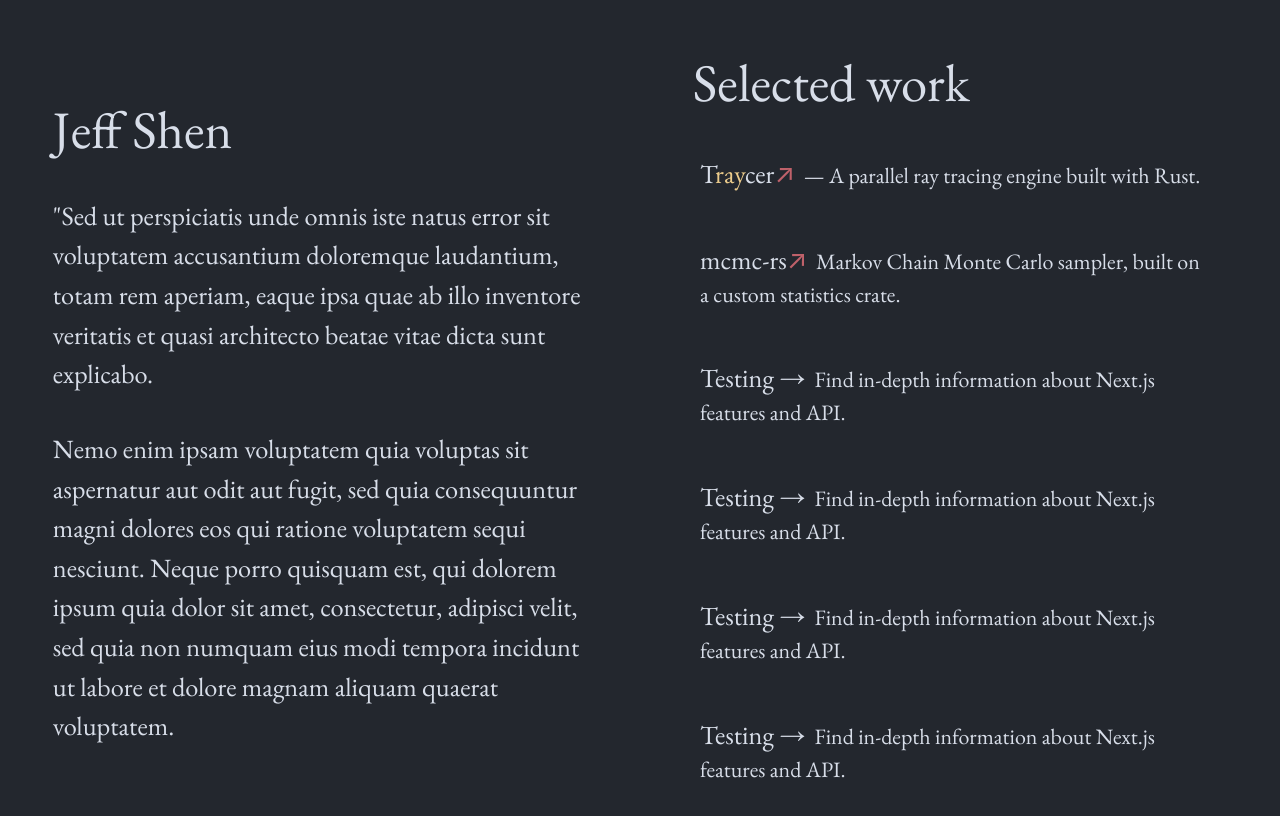
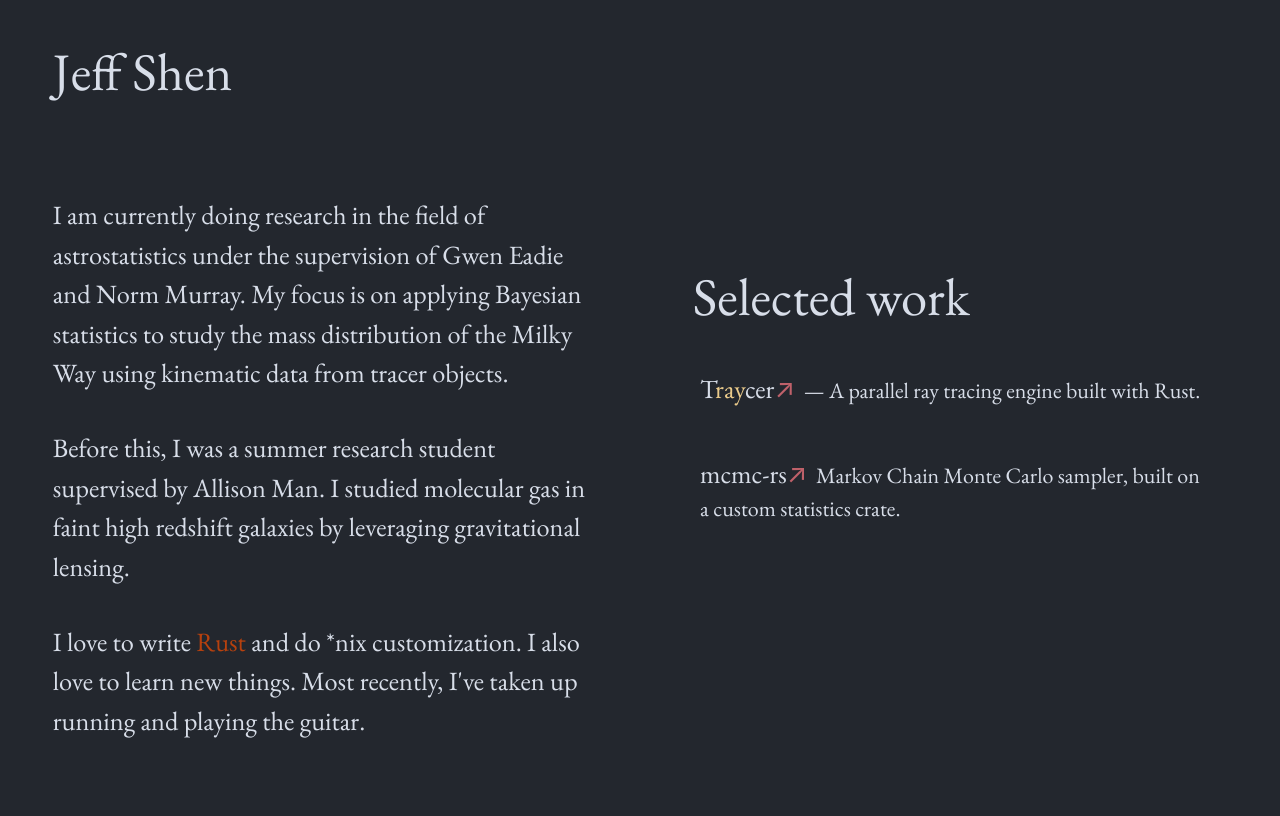
Before and after one commit to al-jshen/al-jshen.github.io, a Next.js app: page / in a window 1280 px wide. Shown: the top 816 px of the page. Built offline with nearby package versions, Linux system fonts and the light colour scheme.

Commit message:
added short description of work

```diff
--- a/pages/about.js
+++ b/pages/about.js
@@ -1,19 +1,33 @@
 export default function About() {
   return (
     <div className="column">
-      <h1 className="title">Jeff Shen</h1>
+      <div style={{ display: "inline" }}>
+        <h1 className="title">Jeff Shen</h1>
+        <p>&nbsp;</p>
+      </div>
       <p>
-        "Sed ut perspiciatis unde omnis iste natus error sit voluptatem
-        accusantium doloremque laudantium, totam rem aperiam, eaque ipsa quae ab
-        illo inventore veritatis et quasi architecto beatae vitae dicta sunt
-        explicabo.
+        I am currently doing research in the field of astrostatistics under the
+        supervision of{" "}
+        <a href="https:/www.astro.utoronto.ca/~eadie/cover.html">Gwen Eadie</a>{" "}
+        and <a href="https://www.cita.utoronto.ca/~murray/">Norm Murray</a>. My
+        focus is on applying Bayesian statistics to study the mass distribution
+        of the Milky Way using kinematic data from tracer objects.
       </p>
       <p>
-        Nemo enim ipsam voluptatem quia voluptas sit aspernatur aut odit aut
-        fugit, sed quia consequuntur magni dolores eos qui ratione voluptatem
-        sequi nesciunt. Neque porro quisquam est, qui dolorem ipsum quia dolor
-        sit amet, consectetur, adipisci velit, sed quia non numquam eius modi
-        tempora incidunt ut labore et dolore magnam aliquam quaerat voluptatem.
+        Before this, I was a summer research student supervised by{" "}
+        <a href="https://www.dunlap.utoronto.ca/dunlap-people/dr-allison-man/">
+          Allison Man
+        </a>
+        . I studied molecular gas in faint high redshift galaxies by leveraging
+        gravitational lensing.
+      </p>
+      <p>
+        I love to write{" "}
+        <a style={{ color: "#b7410e" }} href="https://www.rust-lang.org/">
+          Rust
+        </a>{" "}
+        and do *nix customization. I also love to learn new things. Most
+        recently, I've taken up running and playing the guitar.
       </p>
     </div>
   );
--- a/pages/projects.js
+++ b/pages/projects.js
@@ -26,30 +26,30 @@ export default function Projects() {
           </p>
         </a>
       </Link>
-      <Link href="/projects/test" className="card">
-        <a className="card">
-          <h3>Testing &rarr;</h3>
-          <p>Find in-depth information about Next.js features and API.</p>
-        </a>
-      </Link>
-      <Link href="/projects/test" className="card">
-        <a className="card">
-          <h3>Testing &rarr;</h3>
-          <p>Find in-depth information about Next.js features and API.</p>
-        </a>
-      </Link>
-      <Link href="/projects/test" className="card">
-        <a className="card">
-          <h3>Testing &rarr;</h3>
-          <p>Find in-depth information about Next.js features and API.</p>
-        </a>
-      </Link>
-      <Link href="/projects/test" className="card">
-        <a className="card">
-          <h3>Testing &rarr;</h3>
-          <p>Find in-depth information about Next.js features and API.</p>
-        </a>
-      </Link>
+      {/* <Link href="/projects/test" className="card"> */}
+      {/*   <a className="card"> */}
+      {/*     <h3>Testing &rarr;</h3> */}
+      {/*     <p>Find in-depth information about Next.js features and API.</p> */}
+      {/*   </a> */}
+      {/* </Link> */}
+      {/* <Link href="/projects/test" className="card"> */}
+      {/*   <a className="card"> */}
+      {/*     <h3>Testing &rarr;</h3> */}
+      {/*     <p>Find in-depth information about Next.js features and API.</p> */}
+      {/*   </a> */}
+      {/* </Link> */}
+      {/* <Link href="/projects/test" className="card"> */}
+      {/*   <a className="card"> */}
+      {/*     <h3>Testing &rarr;</h3> */}
+      {/*     <p>Find in-depth information about Next.js features and API.</p> */}
+      {/*   </a> */}
+      {/* </Link> */}
+      {/* <Link href="/projects/test" className="card"> */}
+      {/*   <a className="card"> */}
+      {/*     <h3>Testing &rarr;</h3> */}
+      {/*     <p>Find in-depth information about Next.js features and API.</p> */}
+      {/*   </a> */}
+      {/* </Link> */}
     </div>
   );
 }
```
